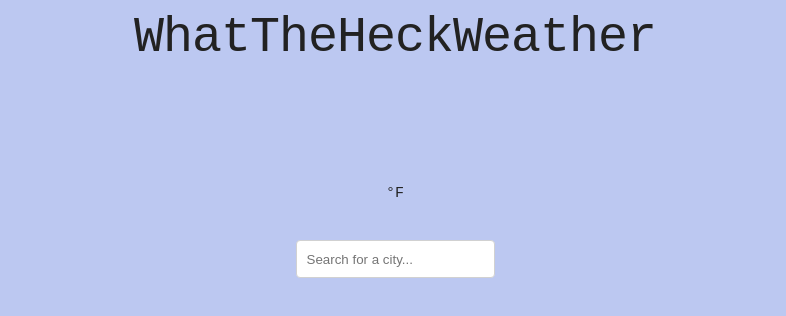
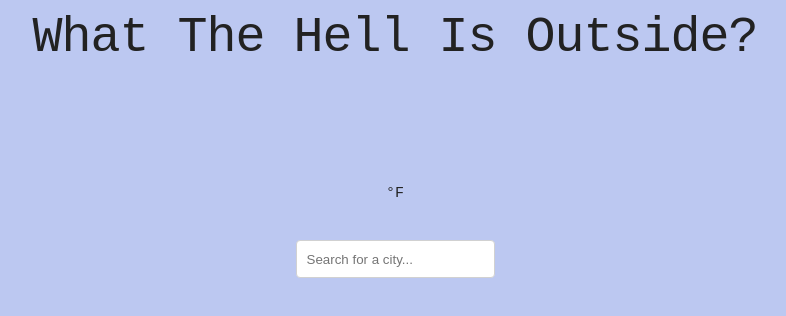
Before and after one commit to KevinWithrow/weatherapp, a plain HTML site: page index.html in a window 1280 px wide. Shown: the whole page, without its empty margins (245-1031 px from the left). Drawn offline with nearby package versions, Linux system fonts and the light colour scheme.

Commit message:
changed title

```diff
--- a/index.html
+++ b/index.html
@@ -55,14 +55,14 @@
 <head>
   <meta charset="UTF-8">
   <meta name="viewport" content="width=device-width, initial-scale=1.0">
-  <title>WHAT DA WEATHER BE</title>
+  <title>WHAT THE HELL?</title>
   <link rel="stylesheet" href="https://cdnjs.cloudflare.com/ajax/libs/skeleton/2.0.4/skeleton.min.css">
   <link rel="stylesheet" href="style.css">
 </head>
 <body>
   <div align="center" class="container-fluid">
     <header>
-      <h1>WhatTheHeckWeather<span class="cool-header-text"></span></h1>
+      <h1>What The Hell Is Outside?<span class="cool-header-text"></span></h1>
       <!-- <h3>It's a porgram</h3> -->
     </header>
 
```
